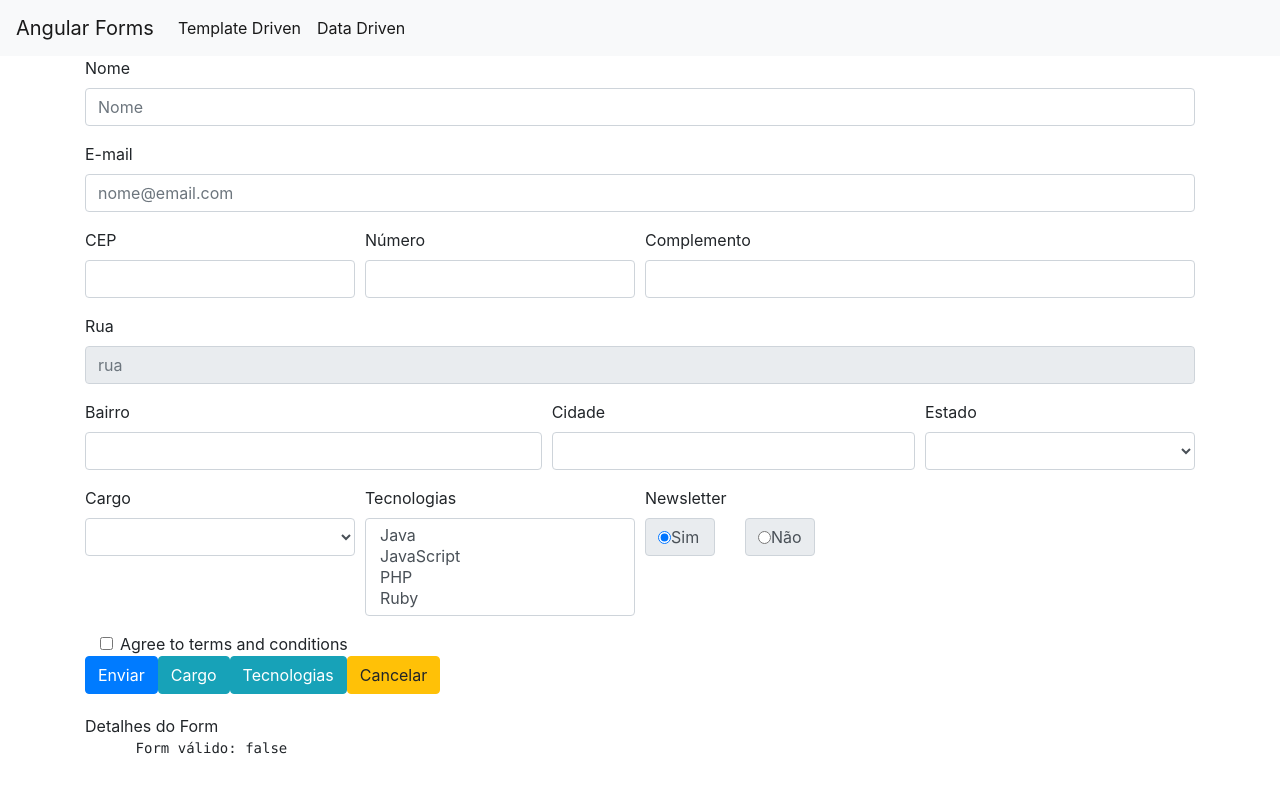
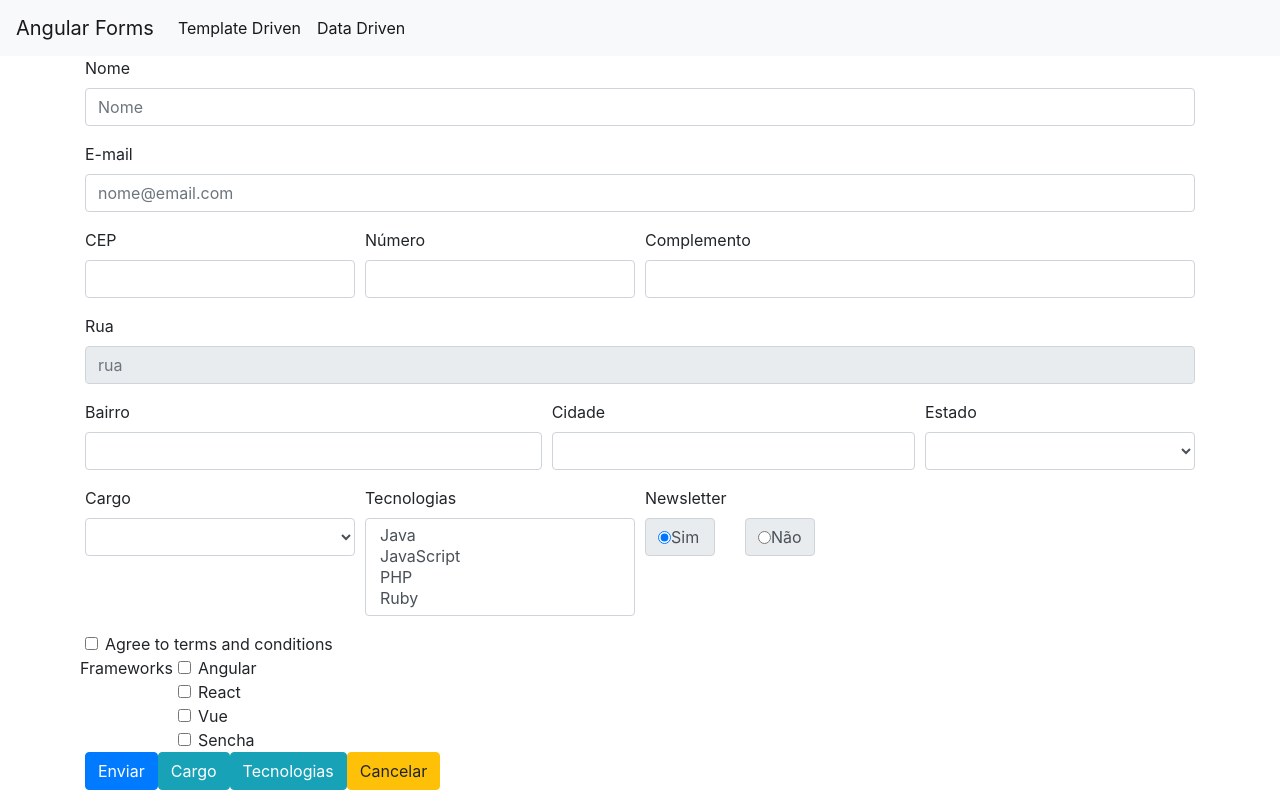
Before and after one commit to michael-zero/Angular, an Angular app: page /dataForm in a window 1280 px wide. Shown: the top 798 px of the page. Built offline with nearby package versions, Linux system fonts and the light colour scheme.

Commit message:
feat: checkbox dinamico

```diff
--- a/src/app/data-form/data-form.component.html
+++ b/src/app/data-form/data-form.component.html
@@ -151,6 +151,7 @@
   </div>
 
   <div class="from-group">
+    <div class="form-row">
     <div class="col-12">
       <div class="form-check">
         <input class="form-check-input" [ngClass]="aplicaCSSdeErro('termos')" formControlName="termos" type="checkbox" value="" id="invalidCheck3" aria-describedby="invalidCheck3Feedback" required>
@@ -162,7 +163,30 @@
         </div>
       </div>
     </div>
+    </div>
   </div>
+
+  <div class="from-group">
+    <div class="form-row">
+      <label for="frameworks">Frameworks</label>
+
+      <div id="frameworks" class="col">
+        <div class="row-12">
+          <div class="form-check" formArrayName="frameworks"
+            *ngFor="let item of getControls(); let i = index"
+          >
+            <input [formControlName]="i" class="form-check-input" formControlName="termos" type="checkbox" id="invalidCheck3" aria-describedby="invalidCheck3Feedback" required>
+            {{frameworks[i]}}
+          </div>
+
+
+
+        </div>
+      </div>
+    </div>
+  </div>
+
+
 
 
 
--- a/src/app/data-form/data-form.component.ts
+++ b/src/app/data-form/data-form.component.ts
@@ -2,7 +2,7 @@
 import { Component, OnInit } from '@angular/core';
 import { EstadoBr } from './../shared/models/estado-br';
 import { DropdownService } from './../shared/services/dropdown.service';
-import { FormBuilder, FormControl, FormGroup, Validators } from '@angular/forms';
+import { FormArray, FormBuilder, FormControl, FormGroup, Validators } from '@angular/forms';
 import { HttpClient } from '@angular/common/http';
 import { Observable } from 'rxjs';
 
@@ -14,11 +14,13 @@
 export class DataFormComponent implements OnInit {
 
   formulario!: FormGroup
+
   // estados!: EstadoBr[]
   estados!: Observable<EstadoBr[]>
   cargos!: any[]
   tecnologias!: any[]
   newsletterOp!: any[]
+  frameworks = ['Angular', 'React', 'Vue', 'Sencha'];
 
   constructor(
     private formBuilder: FormBuilder,
@@ -60,13 +62,41 @@
        cargo: [null],
        tecnologias: [null],
        newsletter: ['s'],
-       termos: [null, Validators.pattern('true')]
+       termos: [null, Validators.pattern('true')],
+       frameworks: this.buildFrameworks()
     })
   }
 
+  getControls() {
+    return (this.formulario.get('frameworks') as FormArray).controls;
+  }
+
+  buildFrameworks() {
+    const values = this.frameworks.map(v => new FormControl(false));
+    return this.formBuilder.array(values);
+    //  this.formBuilder.array( [
+    //   new FormControl(false), // angular
+    //   new FormControl(false), // react
+    //   new FormControl(false), // vue
+    //   new FormControl(false) // sencha
+    // ]);
+  }
+
   handleSubmit(){
+
+
+    let valueSubmit = Object.assign({}, this.formulario.value);
+
+    valueSubmit = Object.assign(valueSubmit, {
+      frameworks: valueSubmit.frameworks
+      .map((v:any, i:number) => v ? this.frameworks[i] : null)
+      .filter((v:any) => v !== null)
+    });
+
+    console.log(valueSubmit)
+
     if(this.formulario.valid){
-      this.http.post('https://httpbin.org/post', JSON.stringify(this.formulario.value))
+      this.http.post('https://httpbin.org/post', JSON.stringify(valueSubmit))
       .subscribe(dados => {
         console.log(dados)
       })
```
